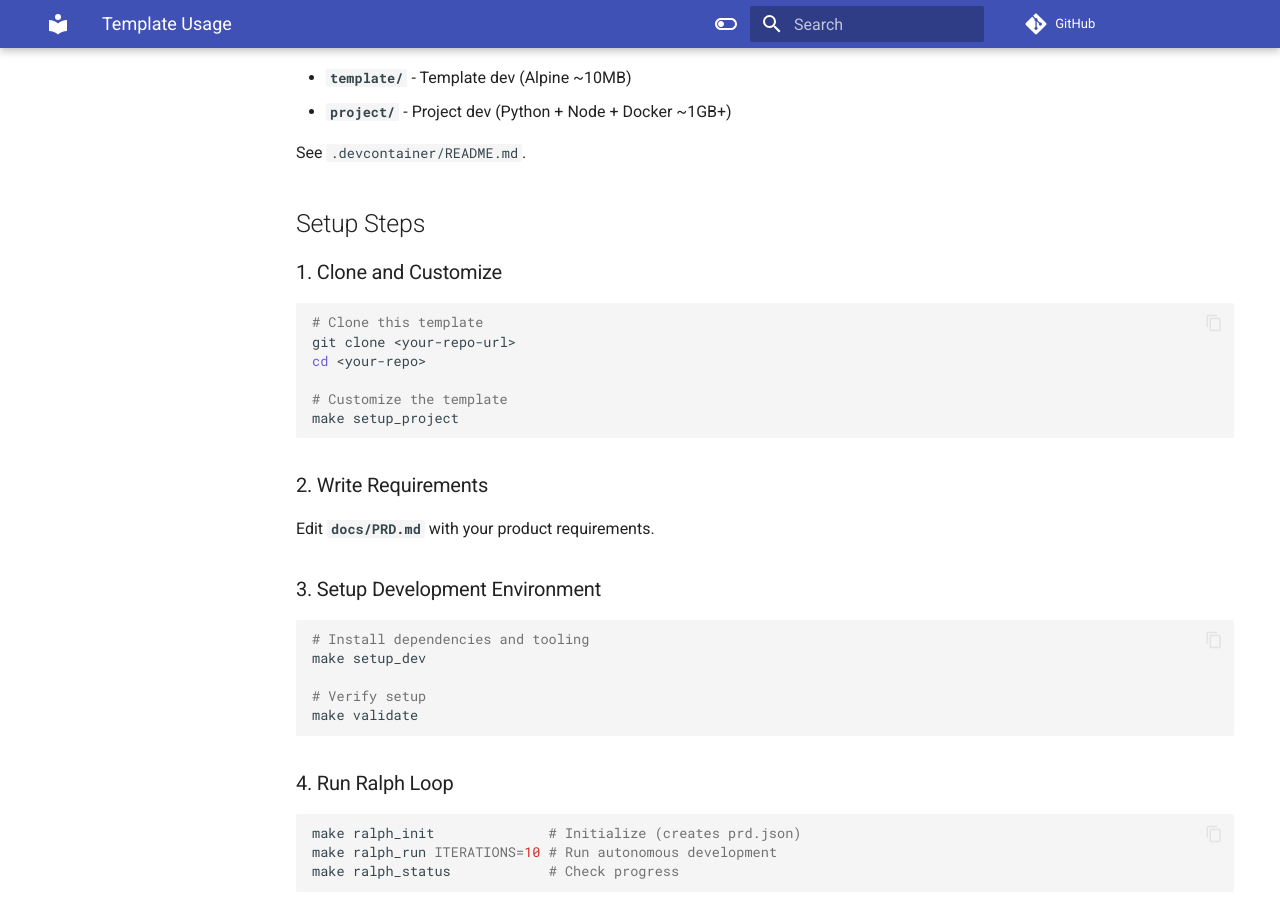
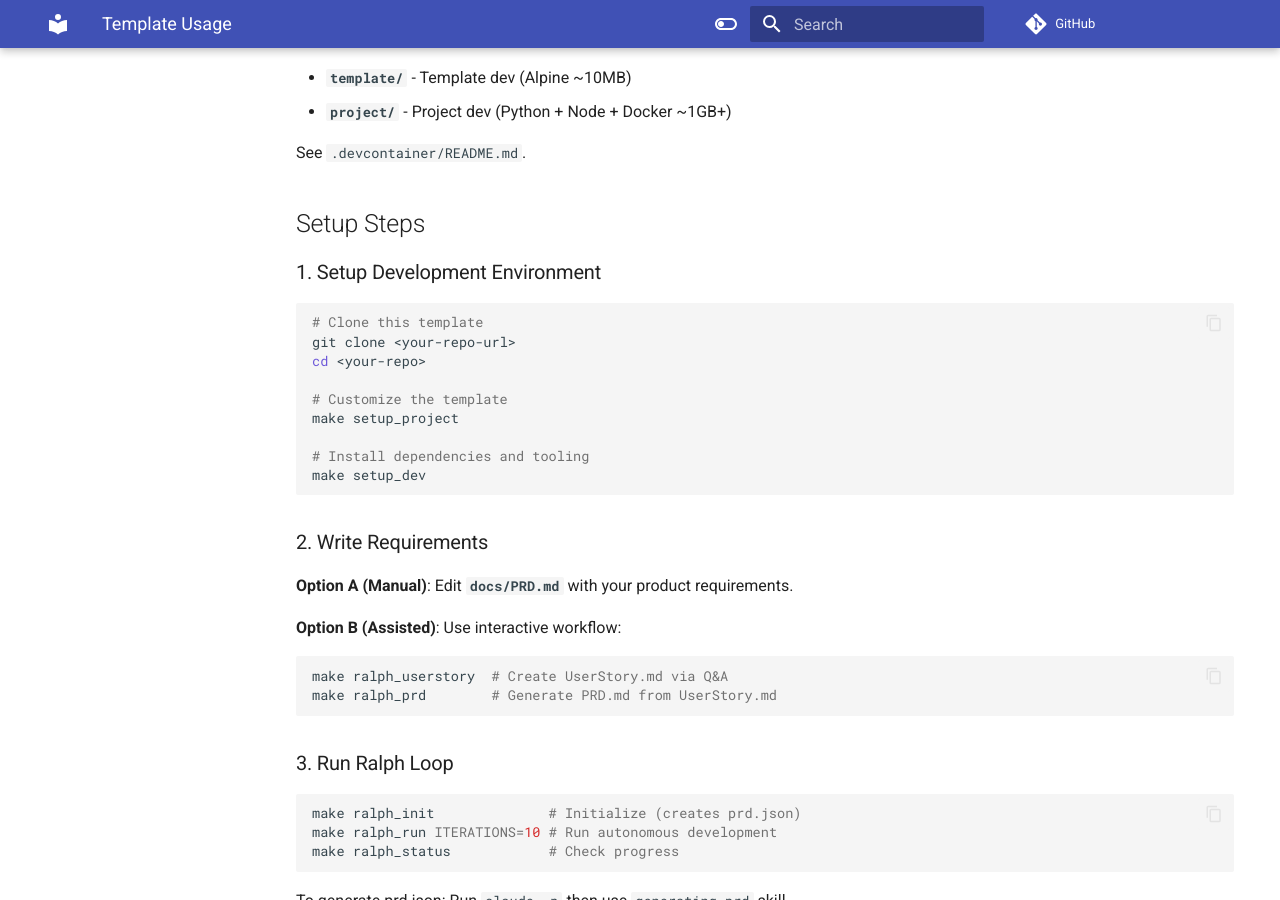
Before and after one commit to qte77/ralph-loop-cc-tdd-template, an MkDocs documentation site: the page built from docs/TEMPLATE_USAGE.md, in a window 1280 px wide and 900 px high, scrolled down 279 px. Built offline with MkDocs 1.6.1 and Material for MkDocs 9.7.7, drawn with Linux system fonts in a browser that asks for light colours; some of the changed text lies outside the part shown.

Commit message:
feat(cc,skills,docs): Add Ralph Loop workflow skills and templates
Add two new Claude Code skills to support the assisted Ralph Loop workflow:
- building-userstory: Interactive Q&A skill to create UserStory.md
- generating-prd-from-userstory: Converts UserStory.md to PRD.md

Also adds corresponding templates and updates documentation:
- Add userstory.md.template and prd.md.template
- Update Makefile with ralph_userstory and ralph_prd targets
- Update README.md and TEMPLATE_USAGE.md with assisted workflow
- Remove deprecated RalphUsage.md (consolidated into TEMPLATE_USAGE.md)

This completes the optional assisted workflow path:
  make ralph_userstory → make ralph_prd → make ralph_init → make ralph_run

Co-Authored-By: Claude <noreply@anthropic.com>

````diff
--- a/docs/TEMPLATE_USAGE.md
+++ b/docs/TEMPLATE_USAGE.md
@@ -11,7 +11,7 @@ See `.devcontainer/README.md`.
 
 ## Setup Steps
 
-### 1. Clone and Customize
+### 1. Setup Development Environment
 
 ```bash
 # Clone this template
@@ -20,23 +20,23 @@ cd <your-repo>
 
 # Customize the template
 make setup_project
+
+# Install dependencies and tooling
+make setup_dev
 ```
 
 ### 2. Write Requirements
 
-Edit **`docs/PRD.md`** with your product requirements.
+**Option A (Manual)**: Edit **`docs/PRD.md`** with your product requirements.
 
-### 3. Setup Development Environment
+**Option B (Assisted)**: Use interactive workflow:
 
 ```bash
-# Install dependencies and tooling
-make setup_dev
-
-# Verify setup
-make validate
+make ralph_userstory  # Create UserStory.md via Q&A
+make ralph_prd        # Generate PRD.md from UserStory.md
 ```
 
-### 4. Run Ralph Loop
+### 3. Run Ralph Loop
 
 ```bash
 make ralph_init              # Initialize (creates prd.json)
@@ -81,15 +81,22 @@ your-project/
 ## Common Commands
 
 ```bash
-make setup_project    # Customize template
-make setup_dev        # Setup environment
-make validate         # Run all checks
-make ralph_init       # Initialize Ralph
-make ralph_run        # Run autonomous dev
-make ralph_status     # Check progress
-make ralph_clean      # Reset state (removes prd.json, progress.txt)
-make ralph_reorganize # Archive and start new iteration
-make help             # Show all commands
+make setup_project     # Customize template
+make setup_dev         # Setup environment
+make validate          # Run all checks
+
+# Ralph (Optional assisted workflow)
+make ralph_userstory   # [Optional] Create UserStory.md interactively
+make ralph_prd         # [Optional] Generate PRD.md from UserStory.md
+
+# Ralph (Core workflow)
+make ralph_init        # Initialize Ralph (creates prd.json)
+make ralph_run         # Run autonomous dev
+make ralph_status      # Check progress
+make ralph_clean       # Reset state (removes prd.json, progress.txt)
+make ralph_reorganize  # Archive and start new iteration
+
+make help              # Show all commands
 ```
 
 ## Next Steps
@@ -98,4 +105,4 @@ make help             # Show all commands
 2. Write requirements in `docs/PRD.md`
 3. Run `make ralph_run` for autonomous implementation
 
-See `docs/RalphUsage.md` for Ralph details, `.claude/skills/` for available skills.
+See `.claude/skills/` for available skills and `make help` for all commands.
````
Also changed, not shown: .claude/skills/building-userstory/SKILL.md (added, +44 -0 lines), .claude/skills/generating-prd-from-userstory/SKILL.md (added, +63 -0 lines), README.md (+9 -2 lines), docs/RalphUsage.md (deleted, +0 -14 lines), 3 other files.
